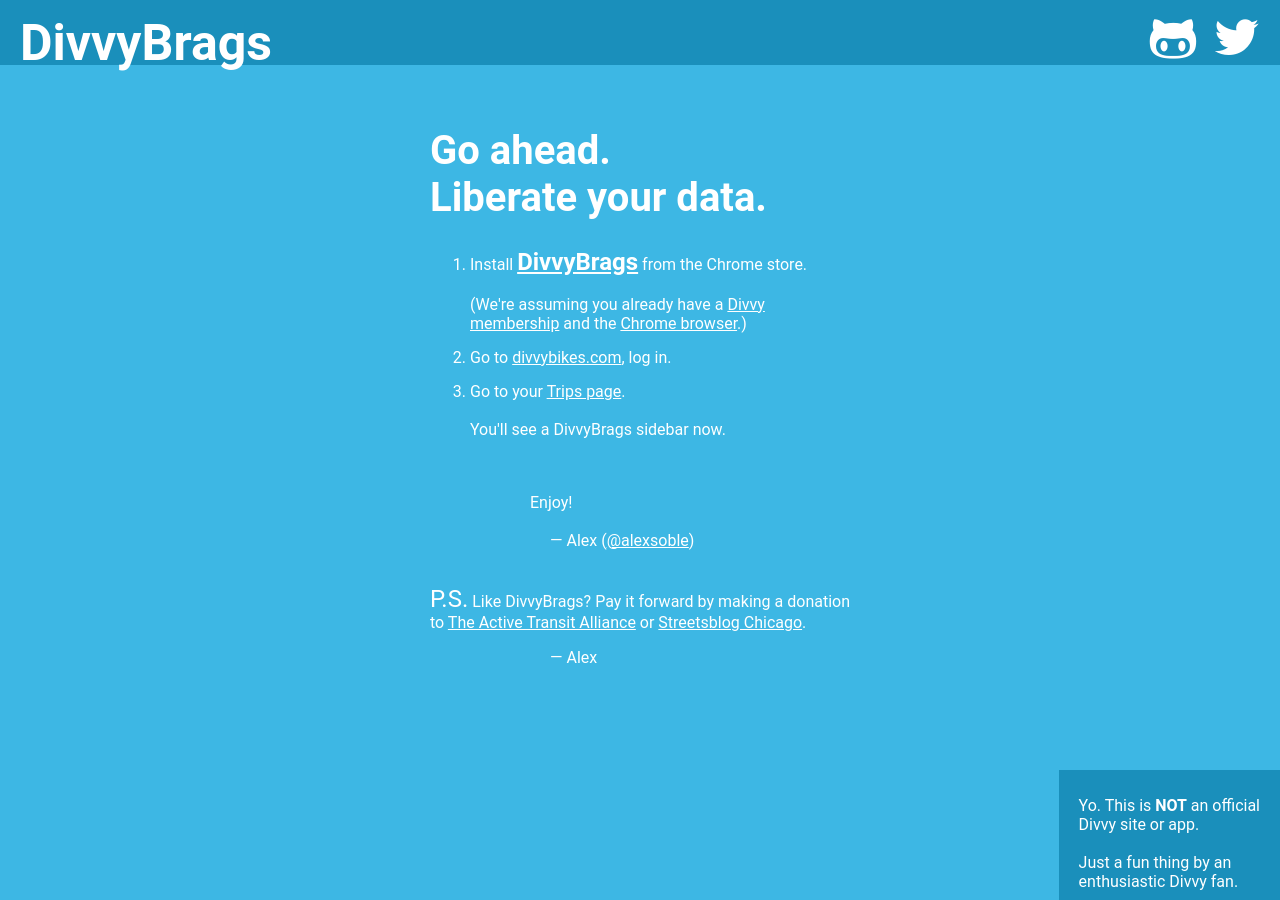
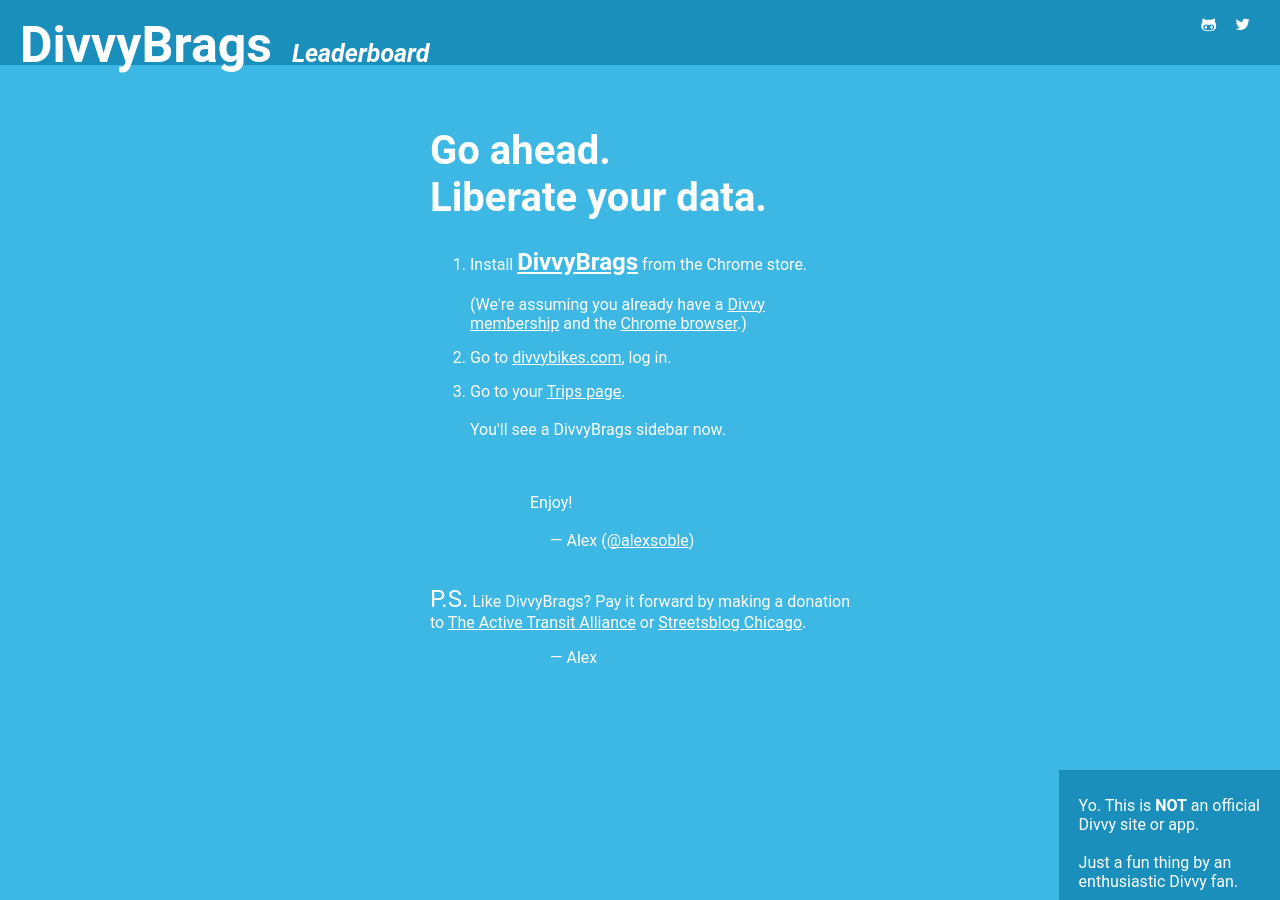
Before and after one commit to alexsoble/divvybrags-static, a Jekyll site: the page built from index.html, in a window 1280 px wide. Built offline with Jekyll 4.4.1, drawn with Linux system fonts in a browser that asks for light colours; nearby versions of some CDN libraries.

Commit message:
Leaderboard page now displays monthly and all-time leaders

```diff
--- a/_layouts/default.html
+++ b/_layouts/default.html
@@ -11,14 +11,12 @@
     </head>
     <body>
         <div id='header' class='sticky'>
-          <span id='divvybrags-label'>
-            <h1>
-              <strong>DivvyBrags</span></strong>
-              <span class="left-side-icons">
-                <a href="https://github.com/alexsoble/divvybrags2"><i class="fa fa-github-alt"></i></a>
-                <a href="https://twitter.com/search?q=%23divvybrags"><i class="fa fa-twitter"></i></a>
-              </span>
-            </h1>
+          <a id='divvybrags-label' class='nav-label' href="/">DivvyBrags</a>
+          &nbsp; &nbsp;
+          <a id='leaderboard-label' class='nav-label' href="/leaderboard">Leaderboard</a>
+          <span class="left-side-icons">
+            <a href="https://github.com/alexsoble/divvybrags2"><i class="fa fa-github-alt"></i></a>
+            <a href="https://twitter.com/search?q=%23divvybrags"><i class="fa fa-twitter"></i></a>
           </span>
         </div>
 
--- a/css/main.css
+++ b/css/main.css
@@ -3,7 +3,7 @@
   color: white; }
 
 h1 { font-size: 40px; }
-
+h5 { margin-bottom: -10em }
 a { color: white; }
 
 .box {
@@ -33,9 +33,12 @@
 
 li { margin: 15px 0; }
 
-#divvybrags-label { float; left; bottom: 40px; position: relative; font-size: 50px; }
-#divvybrags-label h1 { font-size: 50px; }
+#divvybrags-label { font-size: 50px; }
+#leaderboard-label { font-size: 25px; font-style: italic; }
+.nav-label { float; left; position: relative; bottom: 4px; font-weight: bold; text-decoration: none; }
 
 .left-side-icons { margin-right: 35px; position: relative; bottom: 5px; float: right; }
 
-.fa { font-size: 40px; margin-right: 5px; }
+.fa { font-size: 40px; margin-right: 15px; }
+
+iframe { border: none; overflow-y: scroll; }
--- a/leaderboard/index.html
+++ b/leaderboard/index.html
@@ -3,6 +3,8 @@
 title: Leaderboard
 ---
 <div class="box">
-  <h2><i>Chicago's Top Divviers</i></h2>
-  <iframe id="leaderboard" src="http://divvybrags-leaderboard.herokuapp.com/entries/Chicago/"></iframe>
+  <h2><i>Chicago's Top Divviers, All Time:</i></h2>
+  <iframe id="leaderboard" height="400px" src="http://divvybrags-leaderboard.herokuapp.com/entries/Chicago/alltime/"></iframe>
+  <h2><i>Chicago's Top Divviers, By Month:</i></h2>
+  <iframe id="leaderboard" height="400px" src="http://divvybrags-leaderboard.herokuapp.com/entries/Chicago/monthly/"></iframe>
 </div>
```
